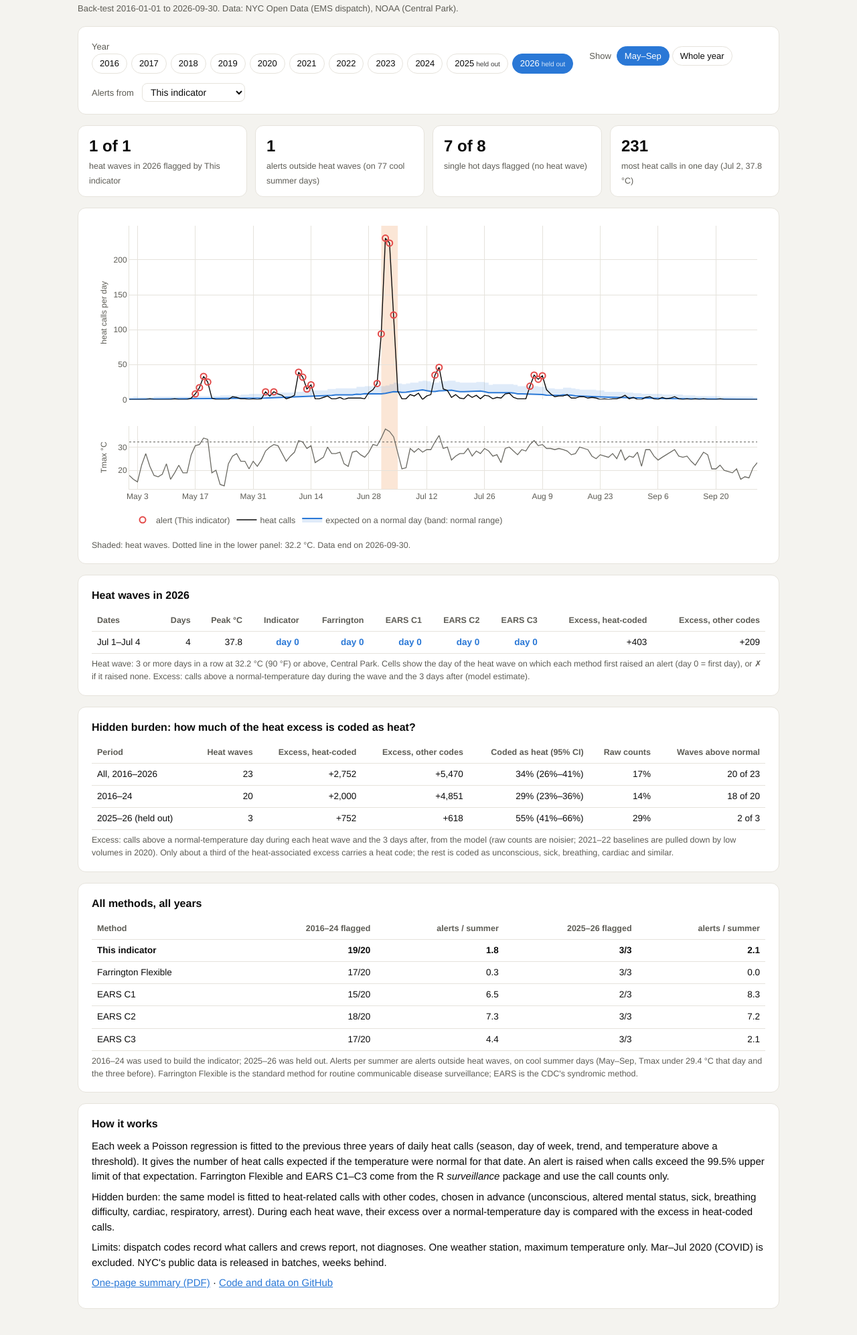
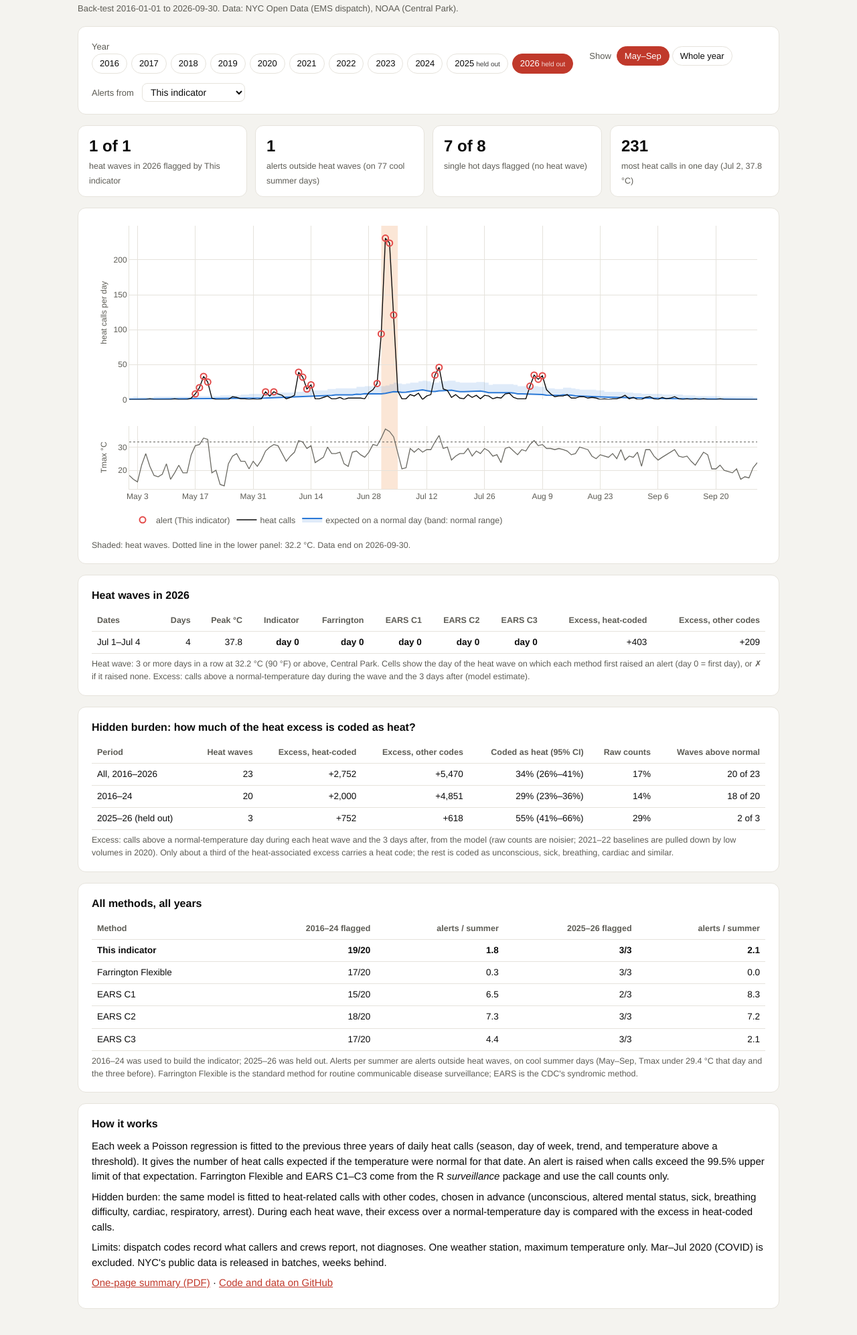
Before and after one commit to samielsabri/ems-heat-watch, a plain HTML site: page docs/index.html in a window 1280 px wide. Shown: the part 119-2112 px from the top of the page at 67% size. Drawn offline with nearby package versions, Linux system fonts and the light colour scheme.

Commit message:
Dashboard: accent colour #c0392b for controls and links
Co-Authored-By: Claude Opus 5.5 <noreply@anthropic.com>
Claude-Session: https://claude.ai/code/session_01VeixhGwSwEB95wgmfMxAZM

```diff
--- a/docs/index.html
+++ b/docs/index.html
@@ -9,7 +9,7 @@
 :root {
   color-scheme: light;
   --bg: #f4f3ef; --card: #ffffff; --ink: #0b0b0b; --muted: #5d5c55; --line: #e6e3dc;
-  --blue: #2a78d6; --band: rgba(42,120,214,0.15); --red: #e34948; --wave: #fbe6d6; --temp: #6b6a63; --chip: #eef3fa;
+  --accent: #c0392b; --blue: #2a78d6; --band: rgba(42,120,214,0.15); --red: #e34948; --wave: #fbe6d6; --temp: #6b6a63; --chip: #eef3fa;
 }
 * { box-sizing: border-box; }
 body { margin: 0; background: var(--bg); color: var(--ink);
@@ -18,7 +18,7 @@ main { max-width: 1080px; margin: 0 auto; padding: 28px 16px 48px; }
 header h1 { font-size: 26px; margin: 0 0 4px; letter-spacing: -0.01em; }
 header p { margin: 0; color: var(--muted); }
 header .meta { font-size: 13px; margin-top: 6px; }
-a { color: var(--blue); }
+a { color: var(--accent); }
 .card { background: var(--card); border: 1px solid var(--line); border-radius: 12px; padding: 18px 20px; margin-top: 16px; }
 .controls { display: flex; flex-wrap: wrap; gap: 14px 24px; align-items: center; }
 .controls label { font-size: 13px; color: var(--muted); margin-right: 8px; }
@@ -26,7 +26,7 @@ a { color: var(--blue); }
 .years button, .seg button {
   font: inherit; font-size: 13px; border: 1px solid var(--line); background: var(--card); color: var(--ink);
   border-radius: 999px; padding: 4px 11px; cursor: pointer; }
-.years button.on, .seg button.on { background: var(--blue); border-color: var(--blue); color: #fff; }
+.years button.on, .seg button.on { background: var(--accent); border-color: var(--accent); color: #fff; }
 .years button .tag { font-size: 10px; opacity: .8; margin-left: 3px; }
 select { font: inherit; font-size: 14px; padding: 4px 8px; border-radius: 8px; border: 1px solid var(--line);
          background: var(--card); color: var(--ink); }
@@ -43,7 +43,7 @@ table { border-collapse: collapse; width: 100%; font-size: 13.5px; font-variant-
 th, td { padding: 6px 8px; border-bottom: 1px solid var(--line); text-align: right; white-space: nowrap; }
 th:first-child, td:first-child { text-align: left; }
 th { color: var(--muted); font-weight: 600; font-size: 12.5px; }
-.hit { color: var(--blue); font-weight: 600; } .miss { color: var(--red); }
+.hit { color: var(--ink); font-weight: 600; } .miss { color: var(--red); }
 tr.sel td { font-weight: 600; }
 .about p { margin: 0 0 8px; }
 @media (max-width: 760px) {
```
